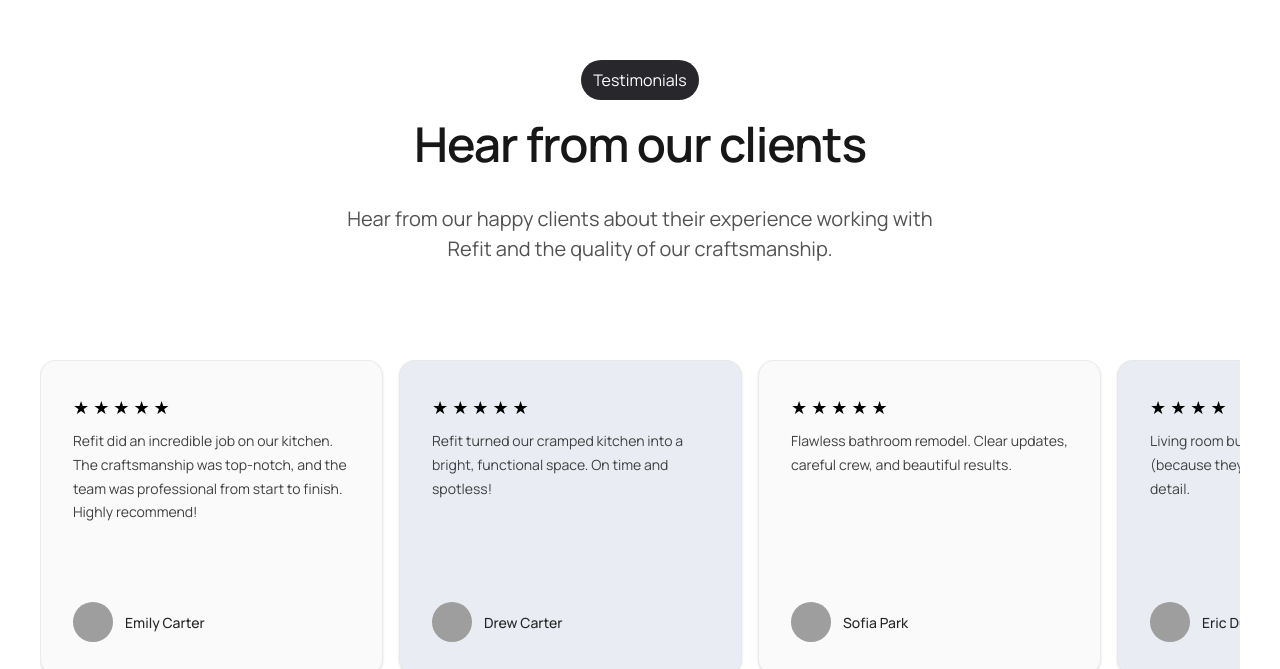
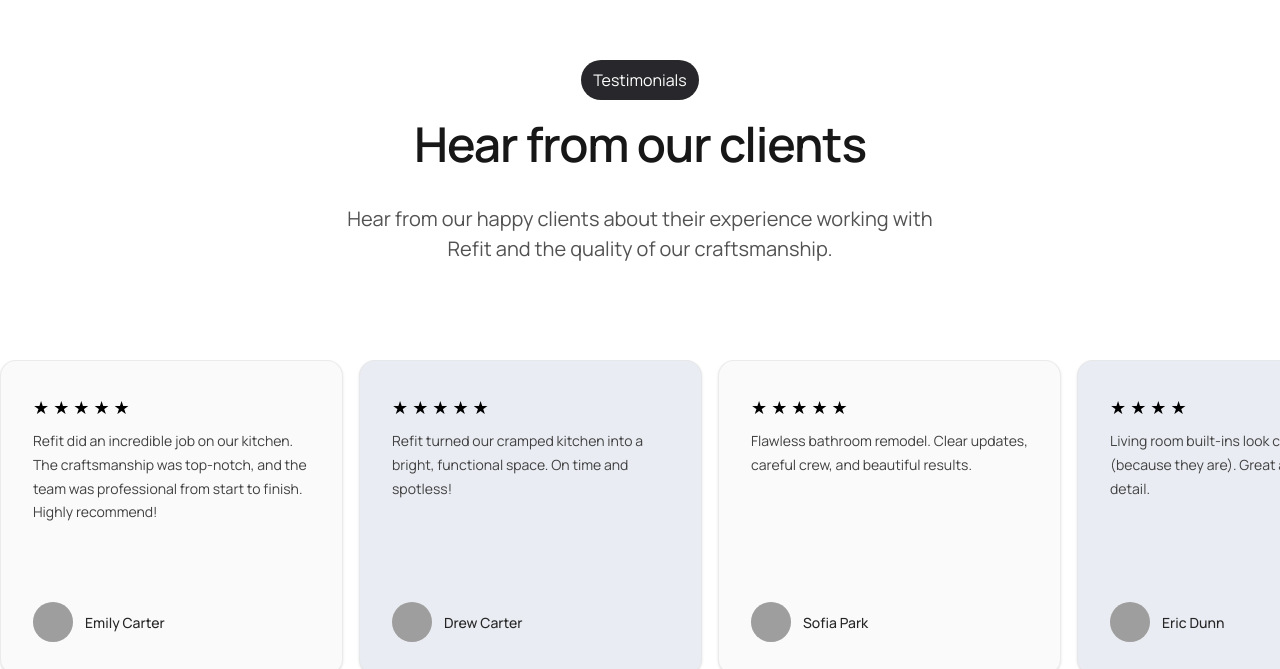
Before and after one commit to meQlause/hyge_submission, a Next.js app: page / in a window 1280 px wide. Shown: the part 6970-7639 px from the top of the page. Built offline with nearby package versions, Linux system fonts and the light colour scheme; grey boxes are pictures that could not be loaded.

Commit message:
fix: adjust padding for Testimonial section to enhance layout consistency

```diff
--- a/src/components/sections/Testimonial.tsx
+++ b/src/components/sections/Testimonial.tsx
@@ -32,7 +32,7 @@
     );
 
     return (
-        <section className="xs:px-[40px] max-w-[1960px] xxxl:mx-auto w-full min-w-[375px] py-[120px]">
+        <section className="xs:px-[40px] lg2:px-0 max-w-[1960px] xxxl:mx-auto w-full min-w-[375px] py-[120px]">
             <div className="flex flex-col justify-center items-center mb-[96px]">
                 <div className="inline-flex items-center rounded-full bg-[#28282C] text-white text-[16px] px-[12px] py-[8px] mb-[8px]">
                     {eyebrow}
```
